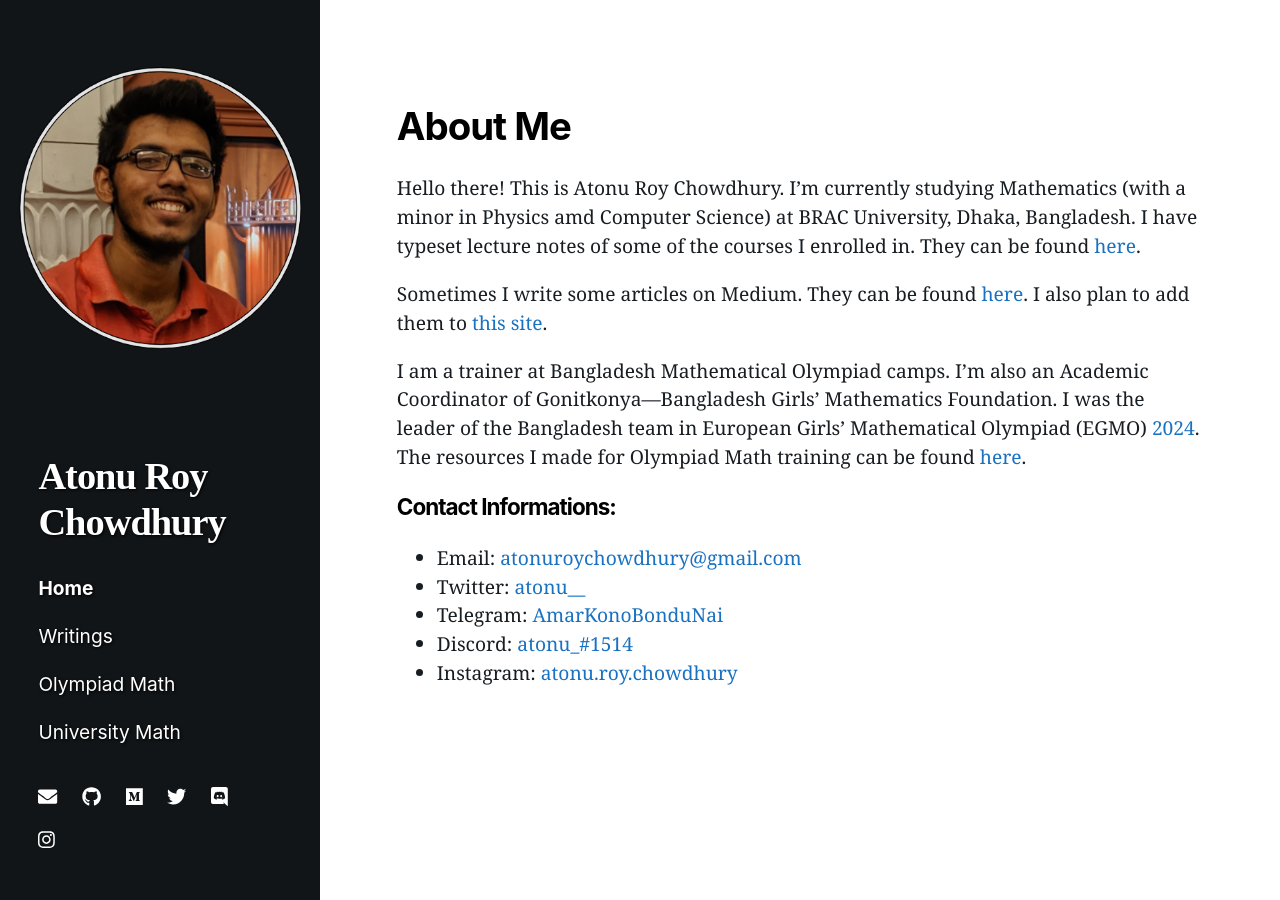
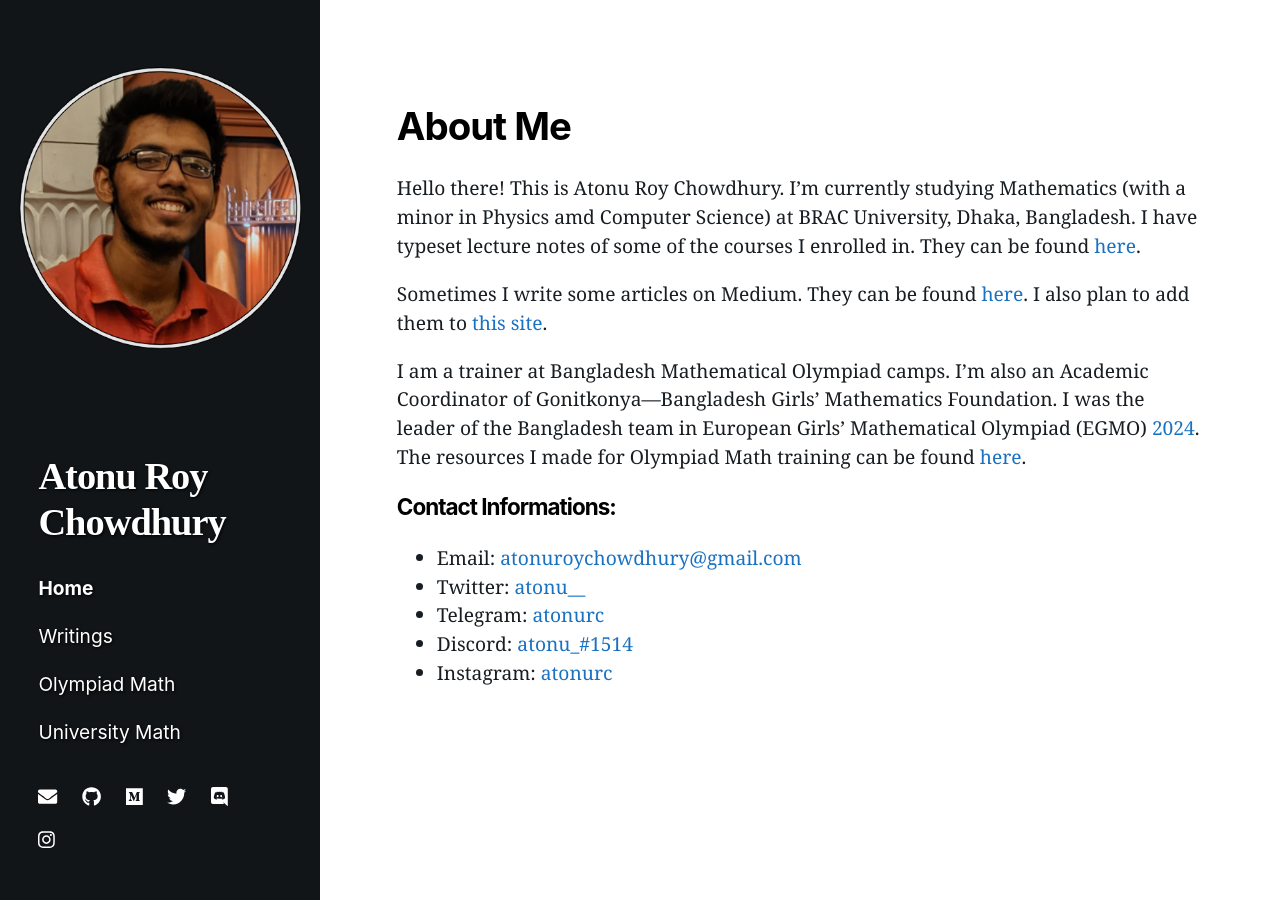
Before and after one commit to atonurc/atonurc.github.io, a Jekyll site: the page built from index.markdown, in a window 1280 px wide. Built offline with Jekyll 4.4.1, drawn with Linux system fonts in a browser that asks for light colours; nearby versions of some CDN libraries.

Commit message:
edited front page

```diff
--- a/index.markdown
+++ b/index.markdown
@@ -19,6 +19,6 @@ I am a trainer at Bangladesh Mathematical Olympiad camps. I'm also an Academic C
 
  - Email: [atonuroychowdhury@gmail.com](mailto:atonuroychowdhury@gmail.com)
  - Twitter: [atonu__](https://twitter.com/atonu__)
- - Telegram: [AmarKonoBonduNai](https://t.me/atonnurc)
+ - Telegram: [atonurc](https://t.me/atonnurc)
  - Discord: [atonu_#1514](https://discordapp.com/users/692066406384271451/)
- - Instagram: [atonu.roy.chowdhury](https://instagram.com/atonurc)
+ - Instagram: [atonurc](https://instagram.com/atonurc)
```
